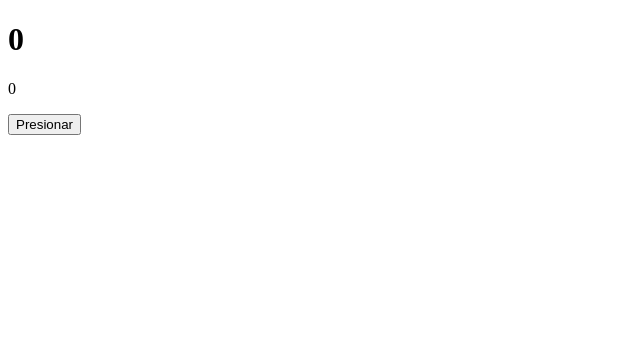
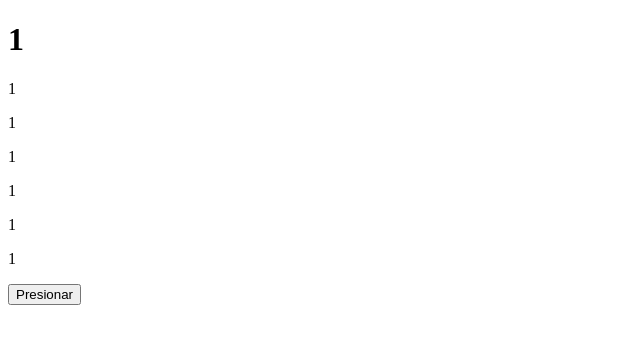
Before and after one commit to tzuzulcode/frontend-react-abril2022, a React (Create React App) app in the folder ejemplo/: page /state in a window 1280 px wide. Shown: the top 344 px of the page, without its empty margins (0-640 px from the left). Built offline with nearby package versions, Linux system fonts and the light colour scheme.

Commit message:
useState

```diff
--- a/ejemplo/src/App.jsx
+++ b/ejemplo/src/App.jsx
@@ -3,6 +3,7 @@ import Productos from "./components/Productos.jsx";
 import {BrowserRouter as Router,Routes,Route} from 'react-router-dom'
 import Calificaciones from "./components/Calificaciones.jsx";
 import Contador from "./components/Contador.jsx";
+import Estado from "./components/Estado.jsx";
 
 function App() {
   return (
@@ -10,6 +11,7 @@ function App() {
       <Routes>
         <Route path="/" element={ <Listas/>} />
         <Route path="/state" element={ <Contador/>} />
+        <Route path="/estado" element={ <Estado/>} />
         <Route path="/productos" element={ <Productos/>} />
         <Route path="/calificaciones" element={ <Calificaciones/>} />
       </Routes>
--- a/ejemplo/src/components/Contador.jsx
+++ b/ejemplo/src/components/Contador.jsx
@@ -2,18 +2,26 @@ import React, { useState } from 'react'
 
 export default function Contador() {
 
-    const [number,setNumber] = useState(0)
+    // Hook: Función que realiza un proceso interno y devuelve un resultado
+    const estado = useState(1) // Registra un valor en el estado y devuelve un array: useState(valor)
+    const number = estado[0] // Valor almacenado en el estado
+    const setNumber = estado[1] // Función que modifica el estado
 
     // let number = 0
 
     const incrementar = () =>{
-        setNumber(number+1)
+        setNumber(number+3)
     }
 
   return (
     <div>
         <h1>{number}</h1>
         <p>{number}</p>
+        <p>{number}</p>
+        <p>{number}</p>
+        <p>{number}</p>
+        <p>{number}</p>
+        <p>{number}</p>
         <button onClick={incrementar}>Presionar</button>
     </div>
   )
--- /dev/null
+++ b/ejemplo/src/components/Estado.jsx
@@ -0,0 +1,30 @@
+import React, { useState } from 'react'
+
+export default function Estado() {
+    // Destructuring
+    const [content,setContent] = useState("")
+
+    const [messages,setMessages] = useState([])
+
+    const changeInput = (event) =>{
+        setContent(event.target.value)
+    }
+
+    const sendMessage = ()=>{
+        messages.push(content)
+        setMessages([...messages])
+        setContent("")
+        // Explicar esta función
+    }
+
+  return (
+    <>
+        <div>
+            {messages.map(message=><p>{message}</p>)}
+        </div>
+        <p>{content}</p>
+        <input type="text" value={content} onChange={changeInput}/>
+        <button onClick={sendMessage}>Enviar</button>
+    </>
+  )
+}
--- a/ejemplo/src/components/Listas.jsx
+++ b/ejemplo/src/components/Listas.jsx
@@ -27,6 +27,7 @@ const Listas =()=>{
 
         <Link to="/calificaciones">Calificaciones</Link>
         <Link to="/state">Contador</Link>
+        <Link to="/estado">Estado</Link>
     </>
 }
 
```
